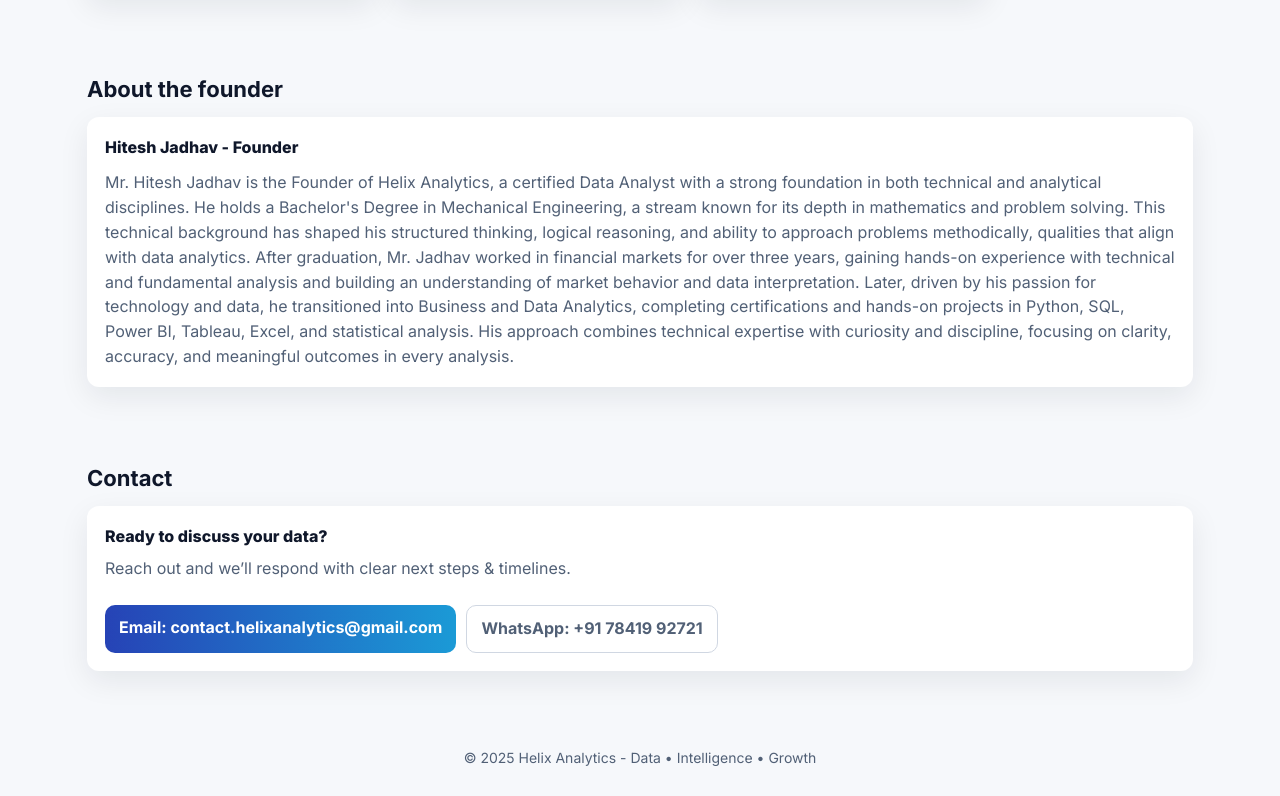
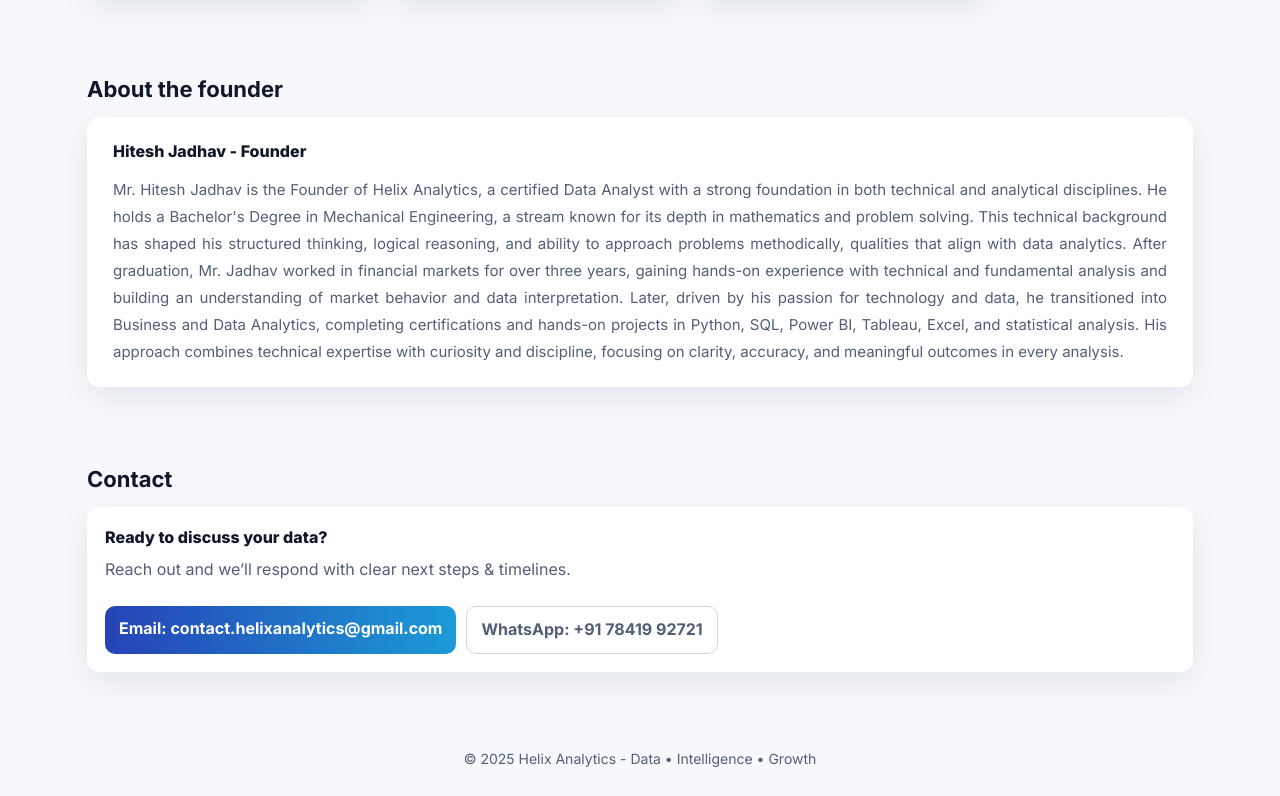
Before and after one commit to hiteshjadhav204/helixanalytics, a plain HTML site: page index.html in a window 1280 px wide. Shown: the part 2039-2835 px from the top of the page. Drawn offline with Linux system fonts and the light colour scheme.

Commit message:
Update index.html

```diff
--- a/index.html
+++ b/index.html
@@ -126,10 +126,10 @@
     .process-card .title{font-weight:700;margin-bottom:8px;font-size:16px}
     .process-card .desc{color:var(--muted);font-size:14px;line-height:1.5}
 
-    /* FOUNDER - card that matches contact-panel */
+    /* FOUNDER - improved typography and alignment */
     .founder-panel{
       background:var(--card);
-      padding:18px;
+      padding:22px 26px;
       border-radius:12px;
       box-shadow:var(--shadow);
       display:flex;
@@ -137,8 +137,18 @@
       gap:18px;
     }
     .founder-content{flex:1}
-    .founder-title{font-weight:800;font-size:16px;margin-bottom:10px}
-    .founder-bio{color:var(--muted);line-height:1.55;margin:0}
+    .founder-title{font-weight:800;font-size:16px;margin-bottom:12px;color:var(--text)}
+    .founder-bio{
+      color:var(--muted);
+      line-height:1.8;           /* increased line height for readability */
+      margin:0;
+      font-size:15px;           /* slightly larger body text */
+      text-align:justify;       /* full justification end to end */
+      text-justify:inter-word;
+      hyphens:auto;
+      -webkit-font-smoothing:antialiased;
+      word-break:break-word;    /* avoid overflow on long words */
+    }
 
     /* CONTACT */
     .contact-panel{background:var(--card);padding:18px;border-radius:12px;box-shadow:var(--shadow);display:flex;justify-content:space-between;align-items:center;gap:12px;flex-wrap:wrap}
@@ -192,7 +202,8 @@
       .mobile-nav a{ display:block; padding:12px 8px; color:var(--muted); font-weight:700 }
       .mobile-nav a.active{ color:var(--accent1) }
 
-      .founder-panel{flex-direction:column;align-items:flex-start}
+      .founder-panel{flex-direction:column;align-items:flex-start;padding:18px}
+      .founder-bio{line-height:1.7;font-size:15px}
     }
   </style>
 </head>
```
